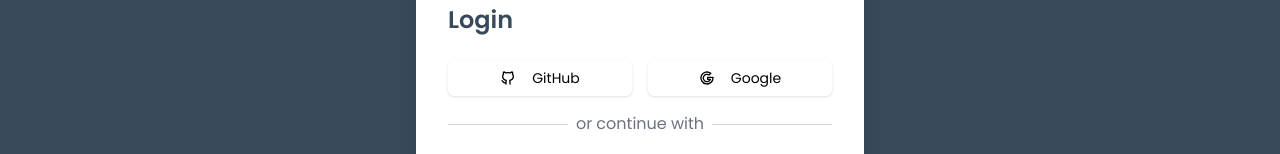
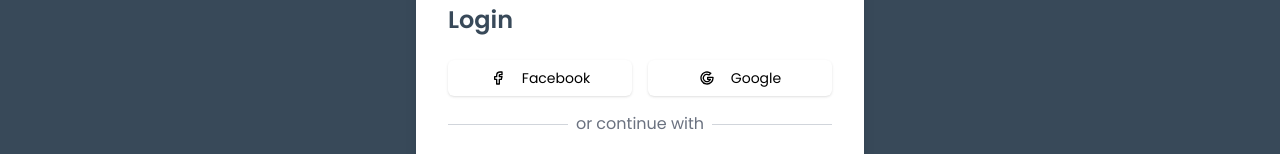
Before and after one commit to Dragon-Squad/team-A-Frontend, a React (Vite) app: page /login in a window 1280 px wide. Shown: the part 182-336 px from the top of the page. Built offline with nearby package versions, Linux system fonts and the light colour scheme.

Commit message:
refactor: change github icon to facebook

```diff
--- a/src/components/auth/LoginForm.tsx
+++ b/src/components/auth/LoginForm.tsx
@@ -1,6 +1,6 @@
 import React, { useState } from "react";
 import {
-  IconBrandGithub,
+  IconBrandFacebook,
   IconBrandGoogle,
   IconEye,
   IconEyeOff,
@@ -74,7 +74,7 @@ const LoginPage = () => {
           {/* Log in with GitHub and Google */}
           <div className="flex space-x-4 mb-4">
             <Button className="w-full bg-white text-black py-2 rounded-md hover:bg-gray-100 flex items-center justify-center shadow">
-              <IconBrandGithub className="mr-2" /> GitHub
+              <IconBrandFacebook className="mr-2" /> Facebook
             </Button>
             <Button className="w-full bg-white text-black py-2 rounded-md hover:bg-gray-100 flex items-center justify-center shadow">
               <IconBrandGoogle className="mr-2" /> Google
```
